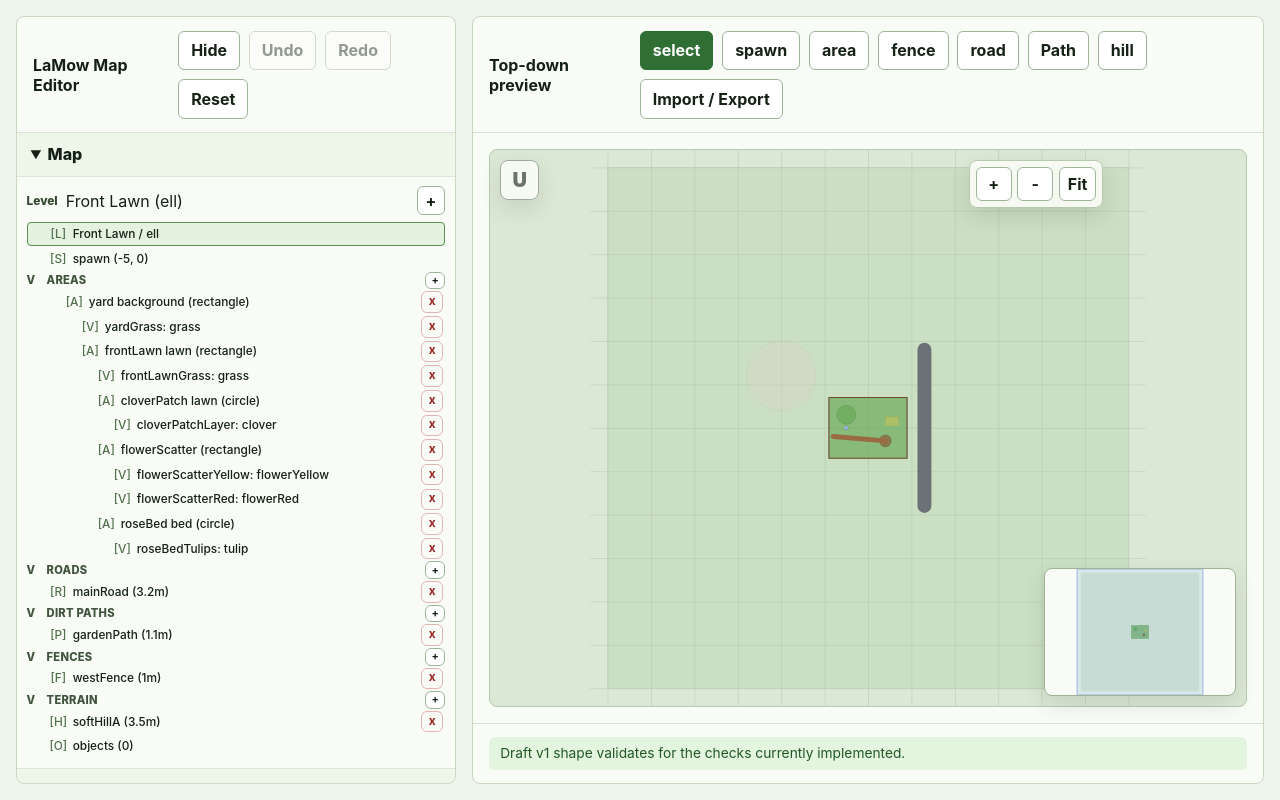
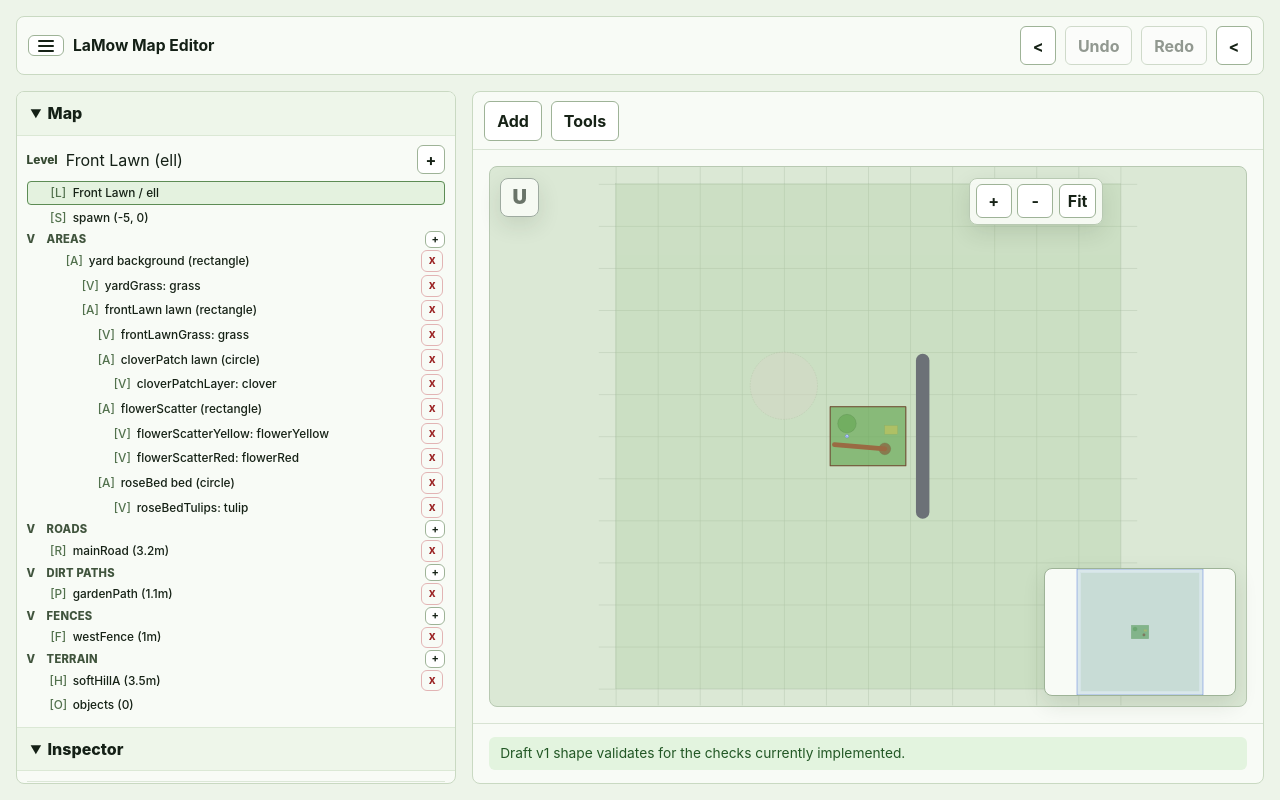
Before and after one commit to TreaddyBear/lamow-map-editor, a React (Vite) app: page / in a window 1280 px wide. Built offline with nearby package versions, Linux system fonts and the light colour scheme.

Commit message:
Add Radix menu wrappers and app chrome

```diff
--- a/package.json
+++ b/package.json
@@ -18,6 +18,8 @@
     "vite": "^7.0.0"
   },
   "dependencies": {
+    "@radix-ui/react-context-menu": "^2.2.16",
+    "@radix-ui/react-dropdown-menu": "^2.1.16",
     "@types/react": "^19.2.14",
     "@types/react-dom": "^19.2.3",
     "react": "^19.2.6",
--- a/src/components/App.tsx
+++ b/src/components/App.tsx
@@ -7,13 +7,14 @@ import { normalizePack } from "../domain/normalization";
 import { validateLevel } from "../domain/validation";
 import type { EditorState, SidebarPanes } from "../editor/types";
 import { addAreaToLevel, collectUniqueId, currentLevel, getBounds, removeAreaAtPath, removeArrayItem, sameSelection, updateAreasAtPath, updateArray, updateCurrentLevel } from "../editor/utils";
+import { AppTopBar } from "./AppTopBar";
 import { ContextMenu } from "./ContextMenu";
 import { ImportExportPane } from "./ImportExportPane";
 import { Inspector } from "./Inspector";
 import { Sidebar } from "./Sidebar";
 import { SnapControls } from "./SnapControls";
-import { ActionRow, Button } from "./ui";
 import { Viewport } from "./Viewport";
+import { ViewportToolbar } from "./ViewportToolbar";
 
 export function App() {
   const [state, setState] = useState<EditorState>(() => ({
@@ -133,21 +134,47 @@ export function App() {
       return;
     }
     addPathItem(kind, state.pendingPath.start, point);
-    setState((current) => ({ ...current, pendingPath: null, canvasTool: "select" }));
+    setState((current) => ({ ...current, pendingPath: null, canvasTool: kind }));
+  };
+
+  const undo = () => {
+    const previous = history.at(-1);
+    if (!previous) return;
+    setRedoHistory((items) => [...items, clone(state.pack)].slice(-100));
+    setHistory((items) => items.slice(0, -1));
+    setState((current) => ({ ...current, pack: previous, selection: { kind: "level" }, importMessage: "Undid last edit." }));
+  };
+
+  const redo = () => {
+    const next = redoHistory.at(-1);
+    if (!next) return;
+    setHistory((items) => [...items, clone(state.pack)].slice(-100));
+    setRedoHistory((items) => items.slice(0, -1));
+    setState((current) => ({ ...current, pack: next, selection: { kind: "level" }, importMessage: "Redid last edit." }));
+  };
+
+  const setCanvasTool = (tool: CanvasTool) => {
+    if (tool === "spawn") {
+      setState((current) => ({ ...current, selection: { kind: "spawn" }, canvasTool: "select", pendingPath: null }));
+      return;
+    }
+    setState((current) => ({ ...current, canvasTool: tool, pendingPath: tool !== current.pendingPath?.kind ? null : current.pendingPath }));
   };
 
   return (
     <main className={`app ${state.sidebarCollapsed ? "sidebar-is-collapsed" : ""} ${state.importPanelOpen ? "import-is-open" : ""}`}>
+      <AppTopBar
+        sidebarCollapsed={state.sidebarCollapsed}
+        rightSidebarOpen={state.importPanelOpen}
+        canUndo={history.length > 0}
+        canRedo={redoHistory.length > 0}
+        onToggleSidebar={() => setState((current) => ({ ...current, sidebarCollapsed: !current.sidebarCollapsed }))}
+        onToggleRightSidebar={() => setState((current) => ({ ...current, importPanelOpen: !current.importPanelOpen }))}
+        onUndo={undo}
+        onRedo={redo}
+        onReset={() => record((current) => ({ ...current, pack: clone(defaultPack), selectedLevelIndex: 0, selection: { kind: "level" }, jsonText: "", importMessage: "" }))}
+      />
       <aside className={`panel sidebar-panel ${state.sidebarCollapsed ? "collapsed" : ""}`}>
-        <div className="panel-header">
-          <h1>LaMow Map Editor</h1>
-          <ActionRow>
-            <Button type="button" onClick={() => setState((current) => ({ ...current, sidebarCollapsed: !current.sidebarCollapsed }))}>{state.sidebarCollapsed ? "Show" : "Hide"}</Button>
-            <Button type="button" disabled={history.length === 0} onClick={() => { const previous = history.at(-1); if (previous) { setRedoHistory((items) => [...items, clone(state.pack)].slice(-100)); setHistory((items) => items.slice(0, -1)); setState((current) => ({ ...current, pack: previous, selection: { kind: "level" }, importMessage: "Undid last edit." })); } }}>Undo</Button>
-            <Button type="button" disabled={redoHistory.length === 0} onClick={() => { const next = redoHistory.at(-1); if (next) { setHistory((items) => [...items, clone(state.pack)].slice(-100)); setRedoHistory((items) => items.slice(0, -1)); setState((current) => ({ ...current, pack: next, selection: { kind: "level" }, importMessage: "Redid last edit." })); } }}>Redo</Button>
-            <Button type="button" onClick={() => record((current) => ({ ...current, pack: clone(defaultPack), selectedLevelIndex: 0, selection: { kind: "level" }, jsonText: "", importMessage: "" }))}>Reset</Button>
-          </ActionRow>
-        </div>
         <Sidebar
           level={level}
           selection={state.selection}
@@ -162,13 +189,7 @@ export function App() {
         />
       </aside>
       <section className="panel canvas-panel">
-        <div className="panel-header">
-          <h2>Top-down preview</h2>
-          <ActionRow className="toolbar-actions">
-            {(["select", "spawn", "area", "fence", "road", "dirtPath", "hill"] as CanvasTool[]).map((tool) => <Button key={tool} tone={state.canvasTool === tool ? "primary" : "default"} type="button" onClick={() => setState((current) => ({ ...current, canvasTool: tool, pendingPath: tool !== current.pendingPath?.kind ? null : current.pendingPath }))}>{tool === "dirtPath" ? "Path" : tool}</Button>)}
-            <Button type="button" tone={state.importPanelOpen ? "primary" : "default"} onClick={() => setState((current) => ({ ...current, importPanelOpen: !current.importPanelOpen }))}>Import / Export</Button>
-          </ActionRow>
-        </div>
+        <ViewportToolbar activeTool={state.canvasTool} pinnedAreaBlueprintKeys={state.pinnedAreaBlueprintKeys} onTool={setCanvasTool} onAdd={(kind) => addFromTree(kind)} onAddBlueprintAtOrigin={(key) => addBlueprint(key, [0, 0])} />
         <div className="map-wrap">
           <SnapControls settings={state.snap} onChange={(snap) => setState((current) => ({ ...current, snap }))} />
           <Viewport level={level} bounds={bounds} selection={state.selection} canvasTool={state.canvasTool} pendingPath={state.pendingPath} snap={state.snap} onSelect={(selection) => setState((current) => ({ ...current, selection }))} onClearSelection={() => setState((current) => ({ ...current, selection: { kind: "level" } }))} onUpdateLevel={(updater, historyEntry = true) => updateLevel(updater, historyEntry)} onContextMenu={(screenX, screenY, world, target) => setState((current) => ({ ...current, contextMenu: { screenX, screenY, world, target } }))} onAddArea={addArea} onAddHill={addHill} onPathToolClick={pathToolClick} onFreezeViewport={() => setState((current) => ({ ...current, activeViewportBounds: getBounds(level) }))} onReleaseViewport={() => setState((current) => ({ ...current, activeViewportBounds: null }))} />
@@ -179,7 +200,6 @@ export function App() {
         <aside className="panel import-panel">
           <div className="panel-header">
             <h2>Import / Export</h2>
-            <Button type="button" onClick={() => setState((current) => ({ ...current, importPanelOpen: false }))}>Hide</Button>
           </div>
           <ImportExportPane pack={state.pack} value={jsonValue} message={state.importMessage} onJsonText={(jsonText) => setState((current) => ({ ...current, jsonText }))} onCopy={() => navigator.clipboard.writeText(jsonValue).then(() => setState((current) => ({ ...current, importMessage: "Copied JSON to clipboard." })))} onImport={() => { try { const result = importJsonText(jsonValue); record((current) => ({ ...current, pack: normalizePack(result.pack), selectedLevelIndex: 0, selection: { kind: "level" }, jsonText: "", importMessage: result.message })); } catch (error) { setState((current) => ({ ...current, importMessage: error instanceof Error ? error.message : "Could not import JSON." })); } }} onOpenFile={(file) => file.text().then((text) => { const result = importJsonText(text); record((current) => ({ ...current, pack: normalizePack(result.pack), selectedLevelIndex: 0, selection: { kind: "level" }, jsonText: "", importMessage: result.message })); }).catch((error) => setState((current) => ({ ...current, importMessage: error instanceof Error ? error.message : "Could not import JSON file." })))} />
         </aside>
--- /dev/null
+++ b/src/components/AppTopBar.tsx
@@ -0,0 +1,35 @@
+import { ActionRow, Button, Menu, MenuItem, MenuSeparator } from "./ui";
+
+type Props = {
+  sidebarCollapsed: boolean;
+  rightSidebarOpen: boolean;
+  canUndo: boolean;
+  canRedo: boolean;
+  onToggleSidebar: () => void;
+  onToggleRightSidebar: () => void;
+  onUndo: () => void;
+  onRedo: () => void;
+  onReset: () => void;
+};
+
+export function AppTopBar({ sidebarCollapsed, rightSidebarOpen, canUndo, canRedo, onToggleSidebar, onToggleRightSidebar, onUndo, onRedo, onReset }: Props) {
+  return (
+    <header className="app-topbar">
+      <ActionRow className="topbar-left">
+        <Menu trigger={<Button className="icon-button" type="button" title="Menu"><span className="hamburger-icon" aria-hidden="true" /></Button>}>
+          <MenuItem disabled={!canUndo} onSelect={onUndo}>Undo</MenuItem>
+          <MenuItem disabled={!canRedo} onSelect={onRedo}>Redo</MenuItem>
+          <MenuSeparator />
+          <MenuItem tone="danger" onSelect={onReset}>Reset map</MenuItem>
+        </Menu>
+        <strong>LaMow Map Editor</strong>
+      </ActionRow>
+      <ActionRow className="topbar-actions">
+        <Button className="icon-button" type="button" title={sidebarCollapsed ? "Show left sidebar" : "Hide left sidebar"} onClick={onToggleSidebar}>{sidebarCollapsed ? ">" : "<"}</Button>
+        <Button type="button" disabled={!canUndo} onClick={onUndo}>Undo</Button>
+        <Button type="button" disabled={!canRedo} onClick={onRedo}>Redo</Button>
+        <Button className="icon-button" type="button" title={rightSidebarOpen ? "Hide right sidebar" : "Show right sidebar"} tone={rightSidebarOpen ? "primary" : "default"} onClick={onToggleRightSidebar}>{rightSidebarOpen ? ">" : "<"}</Button>
+      </ActionRow>
+    </header>
+  );
+}
--- /dev/null
+++ b/src/components/ViewportToolbar.tsx
@@ -0,0 +1,41 @@
+import { areaBlueprints } from "../domain/blueprints";
+import type { CanvasTool } from "../domain/model";
+import { ActionRow, Button, Menu, MenuItem, MenuLabel, MenuSeparator } from "./ui";
+
+type Props = {
+  activeTool: CanvasTool;
+  pinnedAreaBlueprintKeys: string[];
+  onTool: (tool: CanvasTool) => void;
+  onAdd: (kind: "area" | "road" | "dirtPath" | "fence" | "hill") => void;
+  onAddBlueprintAtOrigin: (key: string) => void;
+};
+
+export function ViewportToolbar({ activeTool, pinnedAreaBlueprintKeys, onTool, onAdd, onAddBlueprintAtOrigin }: Props) {
+  const pinned = pinnedAreaBlueprintKeys.map((key) => areaBlueprints.find((item) => item.key === key)).filter((item): item is (typeof areaBlueprints)[number] => Boolean(item));
+  return (
+    <div className="viewport-toolbar">
+      <ActionRow>
+        <Menu trigger={<Button type="button">Add</Button>}>
+          <MenuItem onSelect={() => onAdd("area")}>Lawn area</MenuItem>
+          <MenuItem onSelect={() => onAdd("hill")}>Hill</MenuItem>
+          <MenuItem onSelect={() => onAdd("road")}>Road</MenuItem>
+          <MenuItem onSelect={() => onAdd("dirtPath")}>Dirt path</MenuItem>
+          <MenuItem onSelect={() => onAdd("fence")}>Fence</MenuItem>
+          {pinned.length > 0 ? <MenuSeparator /> : null}
+          {pinned.length > 0 ? <MenuLabel>Pinned blueprints</MenuLabel> : null}
+          {pinned.map((blueprint) => <MenuItem key={blueprint.key} onSelect={() => onAddBlueprintAtOrigin(blueprint.key)}>{blueprint.label}</MenuItem>)}
+        </Menu>
+        <Menu trigger={<Button type="button">Tools</Button>}>
+          {(["select", "area", "fence", "road", "dirtPath", "hill"] as CanvasTool[]).map((tool) => <MenuItem key={tool} onSelect={() => onTool(tool)}>{toolLabel(tool)}{activeTool === tool ? " *" : ""}</MenuItem>)}
+          <MenuSeparator />
+          <MenuItem onSelect={() => onTool("spawn")}>Select spawn</MenuItem>
+        </Menu>
+      </ActionRow>
+    </div>
+  );
+}
+
+function toolLabel(tool: CanvasTool): string {
+  if (tool === "dirtPath") return "Dirt path";
+  return `${tool.charAt(0).toUpperCase()}${tool.slice(1)}`;
+}
--- /dev/null
+++ b/src/components/ui/Menu.tsx
@@ -0,0 +1,37 @@
+import * as DropdownMenu from "@radix-ui/react-dropdown-menu";
+import type { ReactNode } from "react";
+
+type MenuProps = {
+  trigger: ReactNode;
+  children: ReactNode;
+  align?: "start" | "center" | "end";
+};
+
+export function Menu({ trigger, children, align = "start" }: MenuProps) {
+  return (
+    <DropdownMenu.Root>
+      <DropdownMenu.Trigger asChild>{trigger}</DropdownMenu.Trigger>
+      <DropdownMenu.Portal>
+        <DropdownMenu.Content className="menu-content" align={align} sideOffset={6}>
+          {children}
+        </DropdownMenu.Content>
+      </DropdownMenu.Portal>
+    </DropdownMenu.Root>
+  );
+}
+
+export function MenuItem({ children, onSelect, disabled = false, tone = "default" }: { children: ReactNode; onSelect?: () => void; disabled?: boolean; tone?: "default" | "danger" }) {
+  return (
+    <DropdownMenu.Item className={`menu-item ${tone === "danger" ? "danger" : ""}`} disabled={disabled} onSelect={onSelect}>
+      {children}
+    </DropdownMenu.Item>
+  );
+}
+
+export function MenuSeparator() {
+  return <DropdownMenu.Separator className="menu-separator" />;
+}
+
+export function MenuLabel({ children }: { children: ReactNode }) {
+  return <DropdownMenu.Label className="menu-label">{children}</DropdownMenu.Label>;
+}
--- a/src/components/ui/index.ts
+++ b/src/components/ui/index.ts
@@ -1 +1,2 @@
 export { ActionRow, Button, FileButton } from "./Button";
+export { Menu, MenuItem, MenuLabel, MenuSeparator } from "./Menu";
--- a/src/styles.css
+++ b/src/styles.css
@@ -92,6 +92,7 @@ textarea {
   height: 100vh;
   max-height: 100vh;
   display: grid;
+  grid-template-rows: auto minmax(0, 1fr);
   grid-template-columns: minmax(360px, 440px) minmax(0, 1fr);
   gap: 1rem;
   padding: 1rem;
@@ -113,12 +114,69 @@ textarea {
 .panel {
   min-width: 0;
   min-height: 0;
-  height: calc(100vh - 2rem);
-  max-height: calc(100vh - 2rem);
+  height: 100%;
+  max-height: 100%;
   border: 1px solid #c9d9c2;
   border-radius: 8px;
   background: #f8fbf6;
   overflow: hidden;
+}
+
+.app-topbar {
+  grid-column: 1 / -1;
+  min-width: 0;
+  display: flex;
+  align-items: center;
+  justify-content: space-between;
+  gap: 1rem;
+  border: 1px solid #c9d9c2;
+  border-radius: 8px;
+  background: #f8fbf6;
+  padding: 0.55rem 0.7rem;
+}
+
+.app-topbar strong {
+  font-size: 0.98rem;
+}
+
+.topbar-left,
+.topbar-actions {
+  align-items: center;
+}
+
+.icon-button {
+  min-width: 2.25rem;
+  padding-inline: 0.55rem;
+}
+
+.hamburger-icon,
+.hamburger-icon::before,
+.hamburger-icon::after {
+  display: block;
+  width: 1rem;
+  height: 2px;
+  border-radius: 999px;
+  background: currentColor;
+}
+
+.hamburger-icon {
+  position: relative;
+  margin: 0 auto;
+}
+
+.hamburger-icon::before,
+.hamburger-icon::after {
+  content: "";
+  position: absolute;
+  left: 0;
+}
+
+.hamburger-icon::before {
+  top: -5px;
+}
+
+.hamburger-icon::after {
+  top: 5px;
 }
 
 .panel-header {
@@ -205,7 +263,7 @@ label {
 
 .sidebar-panel {
   display: grid;
-  grid-template-rows: auto minmax(0, 1fr);
+  grid-template-rows: minmax(0, 1fr);
 }
 
 .sidebar-panel.collapsed .editor-sidebar {
@@ -522,6 +580,60 @@ label {
   min-height: 0;
 }
 
+.viewport-toolbar {
+  display: flex;
+  align-items: center;
+  justify-content: flex-start;
+  border-bottom: 1px solid #d8e3d3;
+  padding: 0.55rem 0.7rem;
+}
+
+.menu-content {
+  z-index: 20;
+  min-width: 12rem;
+  display: grid;
+  gap: 0.15rem;
+  border: 1px solid #9eb397;
+  border-radius: 8px;
+  background: #ffffff;
+  box-shadow: 0 12px 30px rgb(31 49 27 / 18%);
+  padding: 0.35rem;
+}
+
+.menu-item {
+  outline: none;
+  border-radius: 5px;
+  color: #162216;
+  cursor: pointer;
+  font-size: 0.86rem;
+  font-weight: 650;
+  padding: 0.48rem 0.6rem;
+}
+
+.menu-item[data-highlighted] {
+  background: #edf6e9;
+}
+
+.menu-item[data-disabled] {
+  cursor: not-allowed;
+  opacity: 0.45;
+}
+
+.menu-label {
+  color: #61715d;
+  font-size: 0.68rem;
+  font-weight: 900;
+  letter-spacing: 0.04em;
+  padding: 0.25rem 0.6rem 0.1rem;
+  text-transform: uppercase;
+}
+
+.menu-separator {
+  height: 1px;
+  background: #dbe8d5;
+  margin: 0.15rem 0;
+}
+
 .map-wrap {
   position: relative;
   min-height: 0;
```
Also changed, not shown: 1 other file (tests, documents, lock files or other folders).
